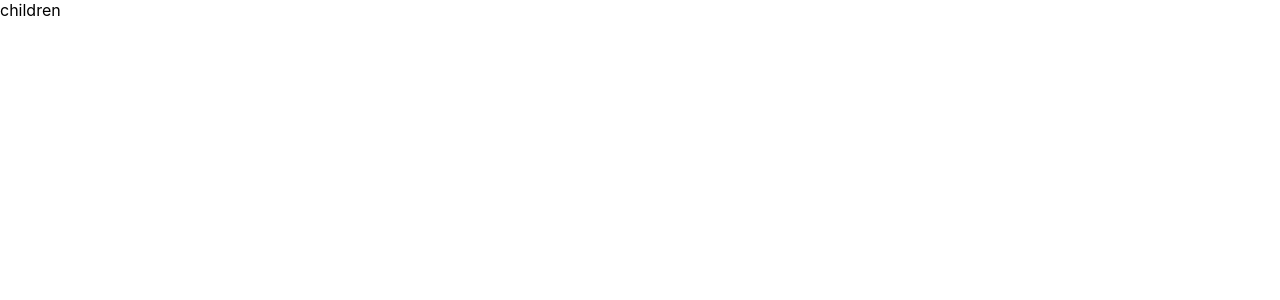
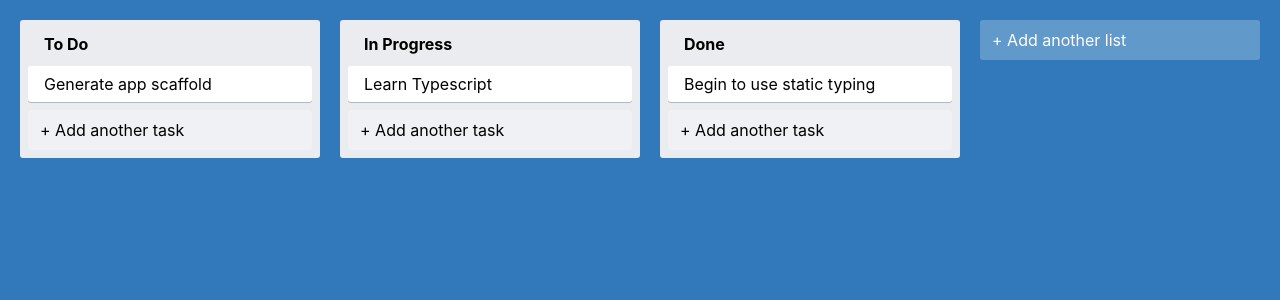
Before and after one commit to gpolli/trello-clone, a React (Create React App) app: page / in a window 1280 px wide. Shown: the top 300 px of the page. Built offline with nearby package versions, Linux system fonts and the light colour scheme.

Commit message:
Get data from context

```diff
--- a/src/App.tsx
+++ b/src/App.tsx
@@ -1,23 +1,20 @@
 import React from 'react';
+/* Context */
+import { useAppState } from './context/AppStateContext';
 /* Components */
 import Column from './components/Column';
-import Card from './components/Card';
 import AddNewItem from './components/AddNewItem';
 /* CSS */
 import './style.scss';
 
 const App = () => {
+  const { state } = useAppState();
+
   return (
     <section className="app">
-      <Column text="To Do">
-        <Card text="Generate app scaffold" />
-      </Column>
-      <Column text="In Progress">
-        <Card text="Learn Typescript" />
-      </Column>
-      <Column text="Done">
-        <Card text="Begin to use static typing" />
-      </Column>
+      {state.lists.map((list, i) => (
+        <Column text={list.text} key={list.id} index={i} />
+      ))}
       <AddNewItem toggleButtonText="+ Add another list" onAdd={console.log} />
     </section>
   );
--- a/src/components/Column/index.tsx
+++ b/src/components/Column/index.tsx
@@ -1,19 +1,27 @@
 import React from 'react';
+/* Context */
+import { useAppState } from '../../context/AppStateContext';
 /* Components */
+import Card from '../Card';
 import AddNewItem from '../AddNewItem';
 /* CSS */
 import './style.scss';
 
 interface ColumnProps {
-  text: string
+  text: string,
+  index: number,
 }
 
-const Column = ({ text, children }: React.PropsWithChildren<ColumnProps>) => {
+const Column = ({ text, index }: ColumnProps) => {
+  const { state } = useAppState();
+
   return (
     <section className="column">
       <div className="column__container">
         <div className="column__title">{text}</div>
-        {children}
+        {state.lists[index].tasks.map(task => (
+          <Card text={task.text} key={task.id} />
+        ))}
         <AddNewItem toggleButtonText="+ Add another task" onAdd={console.log} dark />
       </div>
     </section>
--- a/src/context/AppStateContext.tsx
+++ b/src/context/AppStateContext.tsx
@@ -1,4 +1,4 @@
-import React, { createContext } from 'react';
+import React, { createContext, useReducer, useContext } from 'react';
 
 interface Task {
   id: string,
@@ -53,12 +53,14 @@ const appData: AppState = {
 
 const AppStateContext = createContext<AppStateContextProps>({} as AppStateContextProps);
 
-const AppStateProvider = ({ children }: React.PropsWithChildren<{}>) => {
+export const AppStateProvider = ({ children }: React.PropsWithChildren<{}>) => {
   return (
     <AppStateContext.Provider value={{ state: appData }}>
-      children
+      {children}
     </AppStateContext.Provider>
   );
 }
 
-export default AppStateProvider;
+export const useAppState = () => {
+  return useContext(AppStateContext);
+}
--- a/src/index.tsx
+++ b/src/index.tsx
@@ -2,7 +2,7 @@ import React from 'react';
 import ReactDOM from 'react-dom';
 import './index.css';
 import App from './App';
-import AppStateProvider from './context/AppStateContext';
+import { AppStateProvider } from './context/AppStateContext';
 
 ReactDOM.render(
   <React.StrictMode>
```
